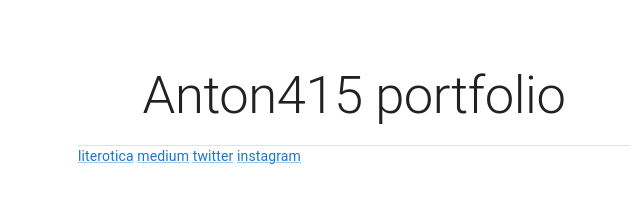
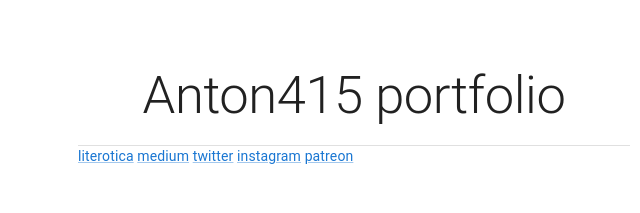
Before and after one commit to anton415/anton415.com, a React (Create React App) app: page / in a window 1280 px wide. Shown: the top 213 px of the page, without its empty margins (286-926 px from the left). Built offline with nearby package versions, Linux system fonts and the light colour scheme.

Commit message:
New link to patreon.

```diff
--- a/src/App.js
+++ b/src/App.js
@@ -67,6 +67,8 @@ export default function App() {
               <Link href="https://twitter.com/anton415226">twitter</Link>
               {' '}
               <Link href="https://www.instagram.com/anton415226/">instagram</Link>
+              {' '}
+              <Link href="https://www.patreon.com/Anton415226">patreon</Link>
           </Container>
         </Box>
         {/* End main unit */}
```
